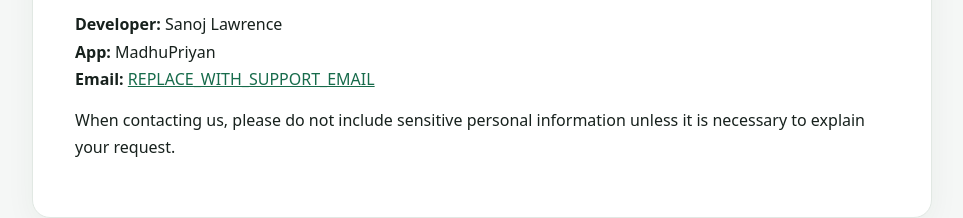
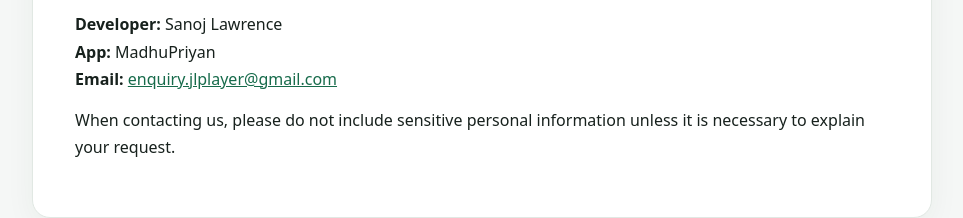
Before and after one commit to jl-player/Madhu-Priyan, a plain HTML site: page index.html in a window 1280 px wide. Shown: the part 2953-3171 px from the top of the page, without its empty margins (158-1121 px from the left). Drawn offline with Linux system fonts and the light colour scheme.

Commit message:
Update index.html

```diff
--- a/index.html
+++ b/index.html
@@ -309,8 +309,8 @@
     <strong>
      Email:
     </strong>
-    <a href="mailto:REPLACE_WITH_SUPPORT_EMAIL">
-     REPLACE_WITH_SUPPORT_EMAIL
+    <a href="mailto:enquiry.jlplayer@gmail.com">
+     enquiry.jlplayer@gmail.com
     </a>
    </p>
    <p>
```
